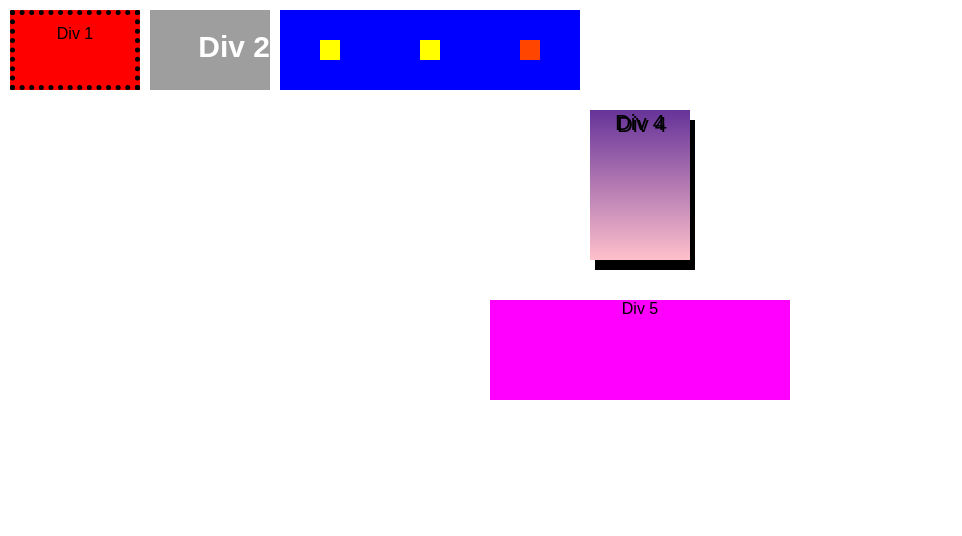
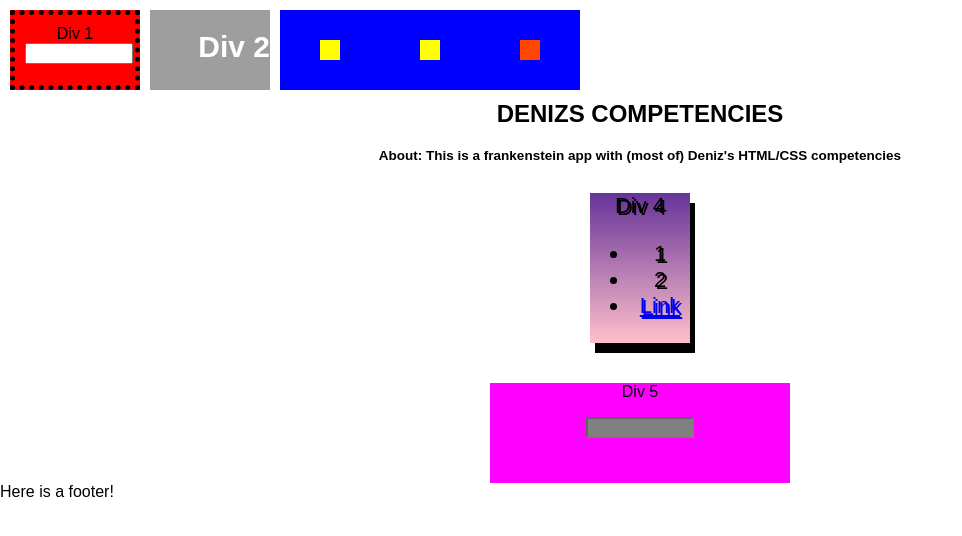
Before and after one commit to kapland26/HTML_CSS_COMPETENCIES, a React (Create React App) app: page / in a window 1280 px wide. Shown: the top 536 px of the page, without its empty margins (0-962 px from the left). Built offline with nearby package versions, Linux system fonts and the light colour scheme; grey boxes are pictures that could not be loaded.

Commit message:
All but script tags completed

```diff
--- a/public/index.html
+++ b/public/index.html
@@ -4,21 +4,8 @@
     <meta charset="utf-8">
     <meta name="viewport" content="width=device-width, initial-scale=1, shrink-to-fit=no">
     <meta name="theme-color" content="#000000">
-    <!--
-      manifest.json provides metadata used when your web app is added to the
-      homescreen on Android. See https://developers.google.com/web/fundamentals/engage-and-retain/web-app-manifest/
-    -->
     <link rel="manifest" href="%PUBLIC_URL%/manifest.json">
     <link rel="shortcut icon" href="%PUBLIC_URL%/favicon.ico">
-    <!--
-      Notice the use of %PUBLIC_URL% in the tags above.
-      It will be replaced with the URL of the `public` folder during the build.
-      Only files inside the `public` folder can be referenced from the HTML.
-
-      Unlike "/favicon.ico" or "favicon.ico", "%PUBLIC_URL%/favicon.ico" will
-      work correctly both with client-side routing and a non-root public URL.
-      Learn how to configure a non-root public URL by running `npm run build`.
-    -->
     <title>Competency App</title>
   </head>
   <body>
@@ -26,15 +13,8 @@
       You need to enable JavaScript to run this app.
     </noscript>
     <div id="root"></div>
-    <!--
-      This HTML file is a template.
-      If you open it directly in the browser, you will see an empty page.
-
-      You can add webfonts, meta tags, or analytics to this file.
-      The build step will place the bundled scripts into the <body> tag.
-
-      To begin the development, run `npm start` or `yarn start`.
-      To create a production bundle, use `npm run build` or `yarn build`.
-    -->
   </body>
+  <footer>
+    Here is a footer!
+  </footer>
 </html>
--- a/src/App.js
+++ b/src/App.js
@@ -1,13 +1,16 @@
 import React, { Component } from 'react';
 import './box1_3.css';
 import './box4_6.css';
+import './media_query.css';
 
 class App extends Component {
+
   render() {
     return (
       <div className="App">
         <div className="box-one">
           Div 1
+          <input />
         </div>
 
         <div className="box-two">
@@ -20,12 +23,35 @@ class App extends Component {
           <div className="elem"/>
         </div>
 
+        <article>
+          <h1>DENIZS COMPETENCIES</h1>
+        </article>
+
+        <section>
+          <h2> About: This is a frankenstein app with (most of) Deniz's HTML/CSS competencies </h2>
+        </section>
+
         <div id="box-four">
           <span>Div 4</span>
+          <ul>
+            <li> 1</li>
+            <li> 2</li>
+            <li> <a href="https://nauxpas.com/#/"> Link</a></li>
+          </ul>
         </div>
 
         <div className="box-five">
           <p>Div 5</p>
+          <input disabled/>
+        </div>
+
+        <div className="box-six">
+          <div className="grid-component"/>
+          <div className="grid-component"/>
+          <div className="grid-component"> Div 6 </div>
+          <div className="grid-component"/>
+          <div className="grid-component"/>
+          <div className="grid-component"/>
         </div>
       </div>
     );
--- a/src/box1_3.css
+++ b/src/box1_3.css
@@ -12,6 +12,15 @@
   margin: 10px;
   border-style: dotted;
   border-width: 5px;
+}
+input {
+  width: 100px;
+}
+input:focus {
+  background-color: yellow;
+}
+input:disabled {
+  background-color: grey;
 }
 
 .box-two{
--- a/src/box4_6.css
+++ b/src/box4_6.css
@@ -1,7 +1,11 @@
+:root {
+    --main-bg-color: rebeccapurple;
+  }
+
 #box-four{
     width: 100px;
     height: 150px;
-    background: linear-gradient(rebeccapurple,pink);
+    background: linear-gradient( var(--main-bg-color),pink);
     margin: auto;
     margin-top: 30px;
     box-shadow: 5px 10px;
@@ -32,3 +36,27 @@
       transform: rotate(360deg);
     }
 }
+
+.box-six{
+    margin: auto;
+    margin-top: 10px;
+    height:200px;
+    width: 100%;
+    background: brown;
+    display: grid;
+    grid-template-columns: 100px 100px 100px;
+    grid-gap: 10px;
+    z-index: -3;
+}
+
+.grid-component {
+  background-color:#fff;
+  border-radius: 5px;
+  margin-top: 20px;
+  margin-bottom: 20px;
+  margin-left: 10px;
+  margin-right: 10px;
+  padding: 20px;
+  font-size: 150%;
+  z-index: 5;
+}
--- /dev/null
+++ b/src/media_query.css
@@ -0,0 +1,15 @@
+@media(min-width:800px) {
+    .box-six{
+        display: flex;
+    }
+}
+@media(min-width:800px){
+    .box-six{
+        display: none;
+    }
+
+}
+
+section{
+    font-size: 9px;
+}
```
